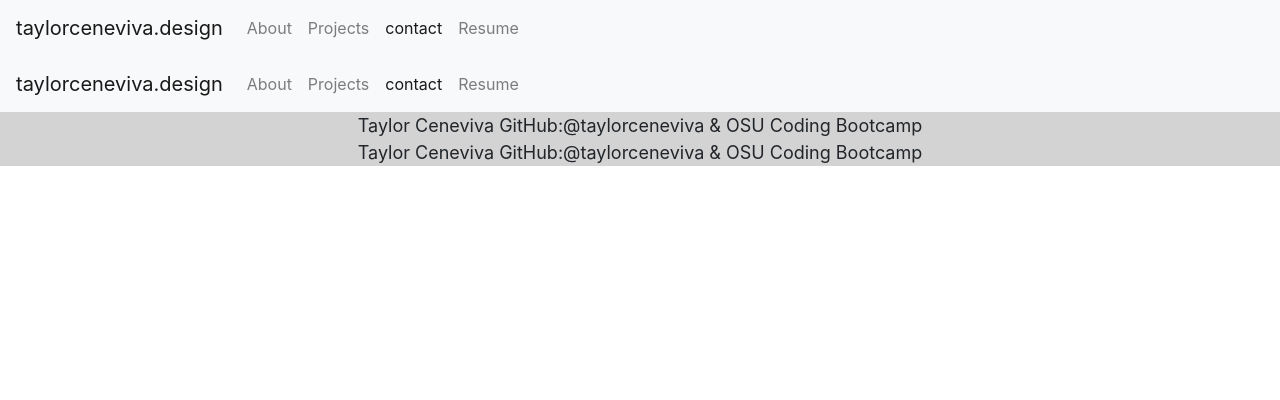
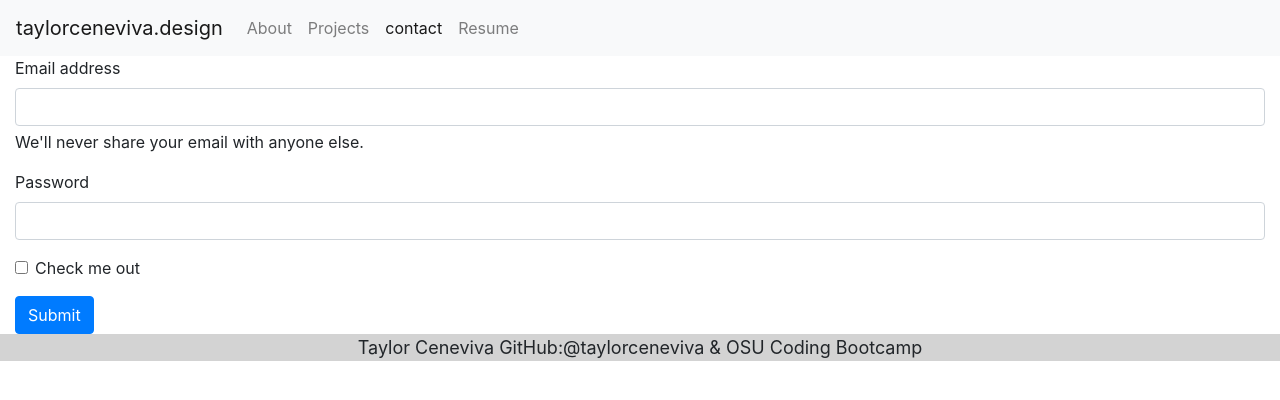
Before and after one commit to taylorceneviva/reactPortfolio, a React (Create React App) app in the folder cenevivaportfolio/: page /contact in a window 1280 px wide. Shown: the top 400 px of the page. Built offline with nearby package versions, Linux system fonts and the light colour scheme.

Commit message:
add form

```diff
--- a/cenevivaportfolio/src/pages/Contact.js
+++ b/cenevivaportfolio/src/pages/Contact.js
@@ -1,12 +1,10 @@
 import React from "react";
-import Footer from "../components/Footer";
-import Navbar from "../components/Header";
+import Form from "../components/Form";
 
 function Contact() {
   return (
     <div>
-      <Navbar />
-      <Footer />
+      <Form />
     </div>
   );
 }
```
